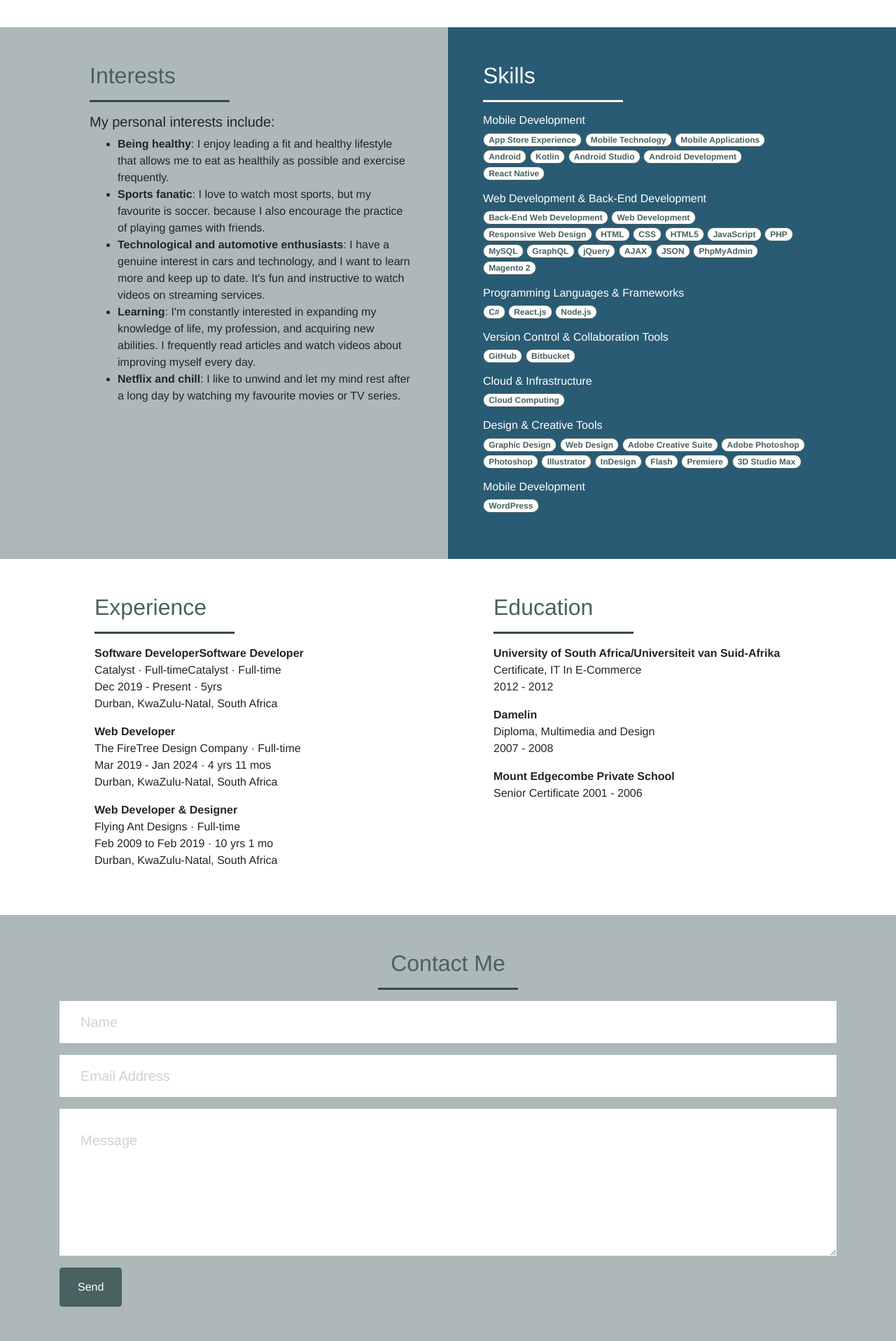
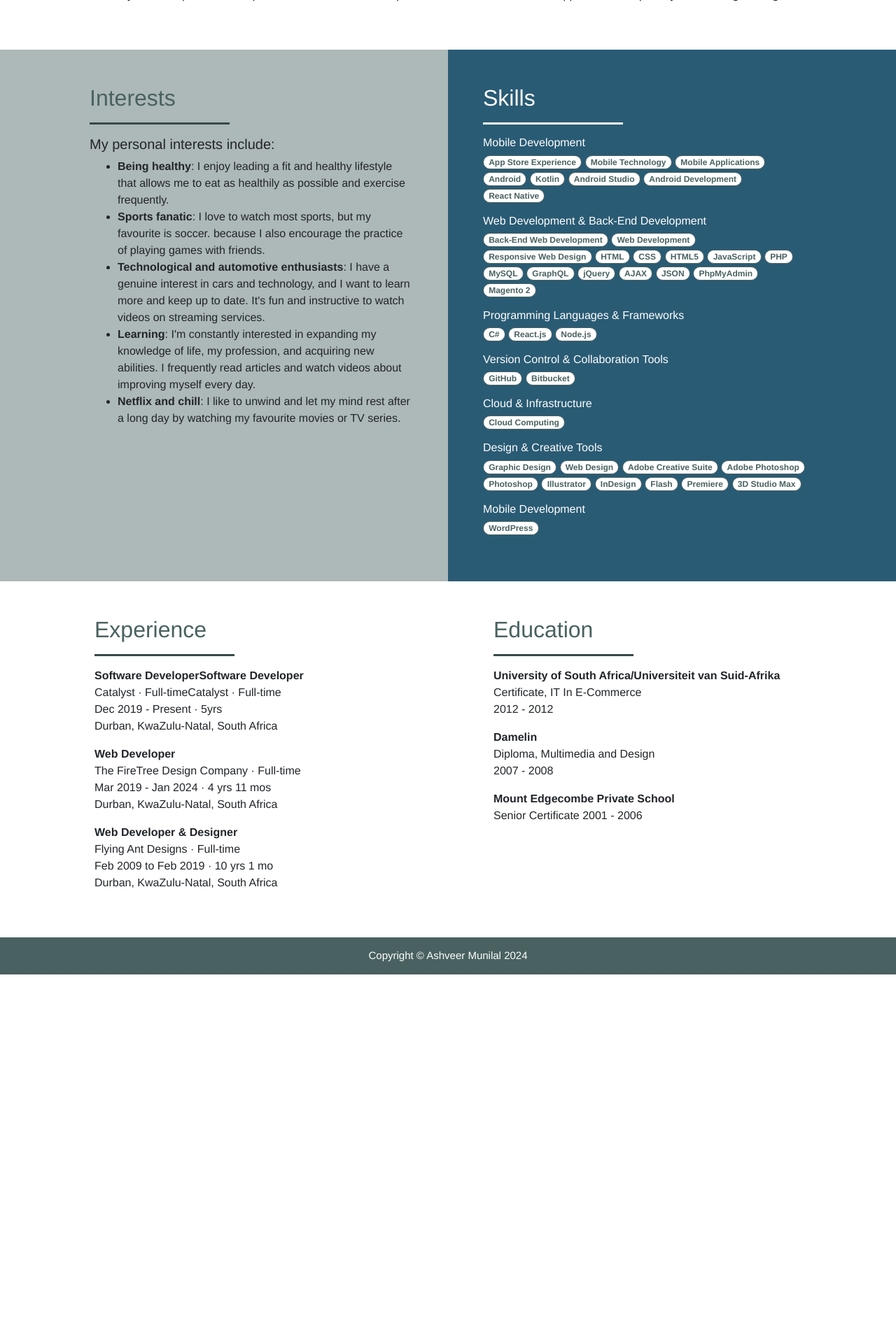
Before and after one commit to amunilal/MyCV, a Django app: template personal/templates/index.html in a window 1280 px wide. Shown: the part 939-2856 px from the top of the page at 70% size. After the commit the page ends 2332 px from the top, so only its background shows below. Run offline with Django 5.2, Linux system fonts and the light colour scheme; the template is opened without the code that fills it, so the values that code supplies are empty.

Commit message:
Removed contact form.

```diff
--- a/personal/static/css/profile.css
+++ b/personal/static/css/profile.css
@@ -63,6 +63,11 @@ header {
 
         h3 {
             font-weight: normal;
+        }
+
+        a {
+            color: #fff;
+            text-decoration: none;
         }
     }
 }
--- a/personal/templates/index.html
+++ b/personal/templates/index.html
@@ -82,6 +82,9 @@
                             <h1>Ashveer Munilal</h1>
                             <hr>
                             <h3>Senior Software Developer</h2>
+                            <h5>
+                                <a href="mailto:amunilal@gmail.com" target="_blank">amunilal@gmail.com</a>
+                            </h5>
                         </div>
                     </div>
                 </div>
@@ -320,37 +323,6 @@
                 </div>
             </div>
         </div>
-
-        <!-- Contact -->
-        <section id="contact">
-            <div class="container">
-                <h2>Contact Me</h2>
-                <hr />
-                <div>
-                    <form action="#" method="POST" name="contactForm" id="contactForm" class="needs-validation">
-                        <div class="form-group">
-                            <label class="sr-only" for="name">Name</label>
-                            <input type="text" class="form-control form-control-lg" name="name" id="name"
-                                placeholder="Name" required>
-                            <div class="valid-tooltip">
-                                Looks good!
-                            </div>
-                        </div>
-                        <div class="form-group">
-                            <label class="sr-only" for="email">Email Address</label>
-                            <input type="email" class="form-control form-control-lg" name="email" id="email"
-                                placeholder="Email Address" required>
-                        </div>
-                        <div class="form-group">
-                            <label class="sr-only" for="message">Message</label>
-                            <textarea class="form-control form-control-lg" rows="5" name="message" id="message"
-                                placeholder="Message" required></textarea>
-                        </div>
-                        <button type="submit" class="btn btn-primary">Send</button>
-                    </form>
-                </div>
-            </div>
-        </section>
     </main>
 
 
```
